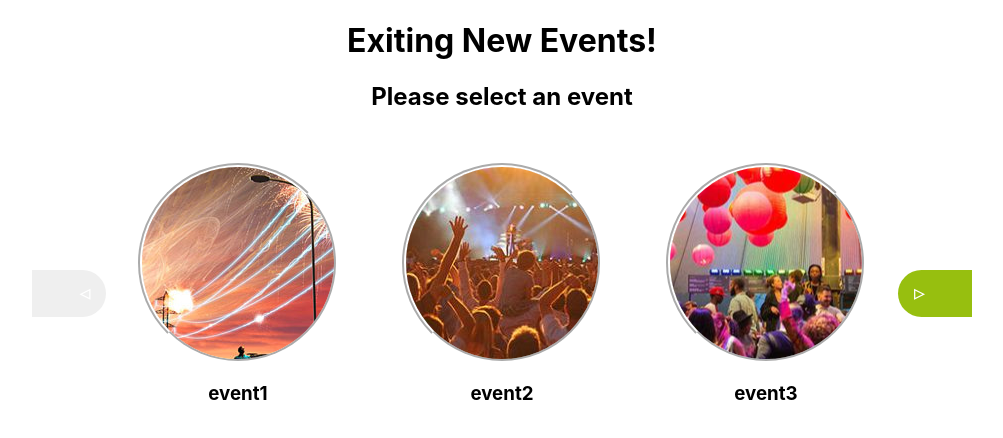
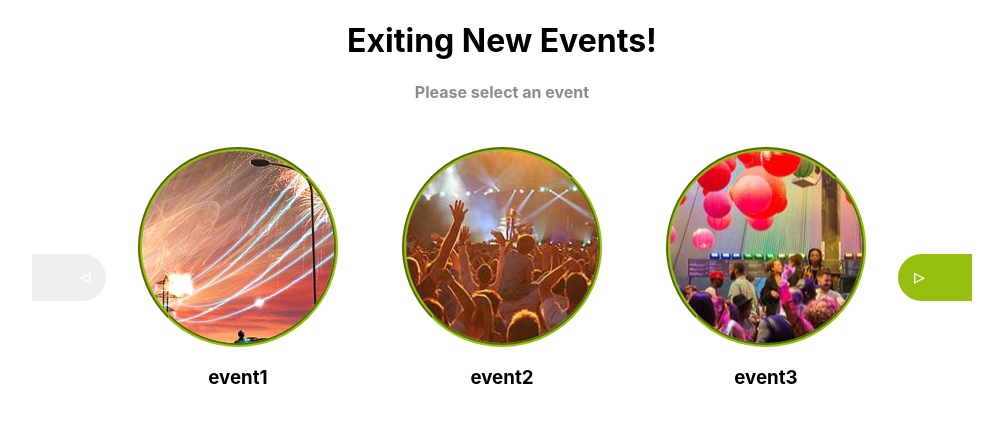
Before and after one commit to Juanse7793/Concierge-Front-end, a React (Create React App) app: page / in a window 1280 px wide. Shown: the top 438 px of the page, without its empty margins (138-1141 px from the left). Built offline with nearby package versions, Linux system fonts and the light colour scheme.

Commit message:
Final touches

```diff
--- a/src/App.css
+++ b/src/App.css
@@ -3,38 +3,19 @@
 
   --theme-lime: #97bf0f;
   --theme-grey: #efefef;
+  --theme-dark-grey: #8c8c8c;
 }
 
 .App {
   text-align: center;
 }
 
-.App-logo {
-  height: 40vmin;
-  pointer-events: none;
+/* Main Page */
+.subtitle {
+  font-size: 1rem;
+  color: var(--theme-dark-grey);
 }
 
-@media (prefers-reduced-motion: no-preference) {
-  .App-logo {
-    animation: float infinite 3s ease-in-out;
-  }
-}
-
-@keyframes float {
-  0% {
-    transform: translateY(0);
-  }
-
-  50% {
-    transform: translateY(10px);
-  }
-
-  100% {
-    transform: translateY(0);
-  }
-}
-
-/* Main Page */
 #event-list {
   display: flex;
   align-items: center;
@@ -53,15 +34,14 @@
 }
 
 .circle {
-  position: relative;
-
   --diameter: 200px;
 
+  position: relative;
   height: var(--diameter);
   width: var(--diameter);
   border-radius: 50%;
   overflow: hidden;
-  border: 4px groove #fff;
+  border: 4px groove var(--theme-lime);
   transition: all 1s ease-in-out;
 }
 
@@ -71,7 +51,6 @@
   height: calc(var(--diameter) + var(--growth));
   width: calc(var(--diameter) + var(--growth));
   border-radius: 1rem;
-  border-width: 0;
   box-shadow: 0 0 0 8px white inset;
 }
 
@@ -82,14 +61,6 @@
   transform: translate(-50%, -50%);
   object-position: center;
   transition: all 1s ease-in-out;
-}
-
-.event-card-title {
-  /* margin-bottom: 0.75rem; */
-
-  /* padding-bottom: 0.75rem; */
-
-  /* border-bottom: 2px dotted lightgray; */
 }
 
 .event-card-details {
@@ -109,6 +80,7 @@
   --bl: 3rem;
   --br: 2rem;
 
+  cursor: pointer;
   background-color: var(--theme-lime);
   color: white;
   padding: var(--bs) var(--bs) var(--bs) var(--bl);
@@ -118,14 +90,29 @@
   box-shadow: none;
 }
 
-.semi:disabled { background-color: var(--theme-grey); }
+.semi:disabled {
+  background-color: var(--theme-grey);
+}
 
-.semi:enabled:hover { animation: float infinite 3s ease-in-out; }
+.semi:enabled:hover {
+  animation: float infinite 3s ease-in-out;
+}
 
 @keyframes float {
-  0% { transform: translateY(0) scale(1); }
-  50% { transform: translateY(10px) scale(1.1); }
-  100% { transform: translateY(0) scale(1); }
+  0% {
+    transform: translateY(0) scale(1);
+    filter: brightness(1);
+  }
+
+  50% {
+    transform: translateY(10px) scale(1.1);
+    filter: brightness(1.2);
+  }
+
+  100% {
+    transform: translateY(0) scale(1);
+    filter: brightness(1);
+  }
 }
 
 .semi.next {
--- a/src/pages/MainPage.js
+++ b/src/pages/MainPage.js
@@ -20,9 +20,9 @@ const MainPage = () => {
 
   return (
     <div>
-      <div className="heading">
-        <h1>Exiting New Events!</h1>
-        <h2>Please select an event</h2>
+      <div className="title-box">
+        <h1 className="title">Exiting New Events!</h1>
+        <h2 className="subtitle">Please select an event</h2>
       </div>
       <div id="event-list">
         <SemiBtn arrow="prev" disabled={slice < step} func={prevSlice} />
```
